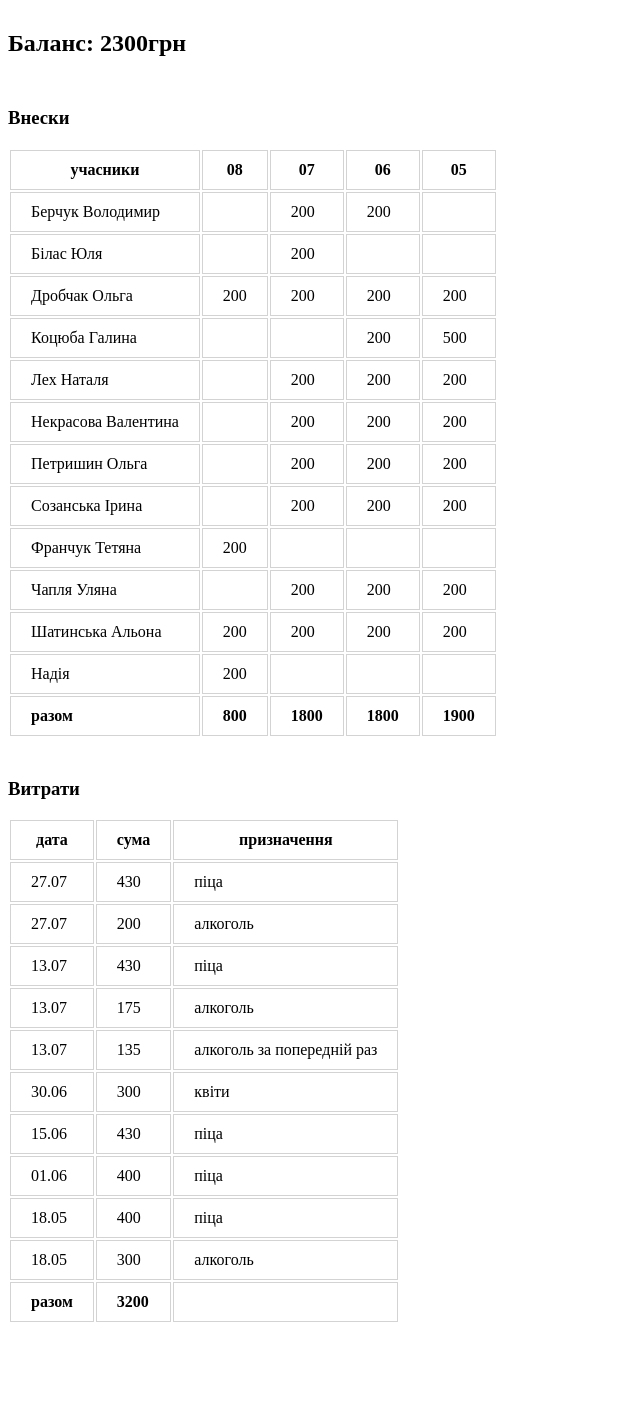
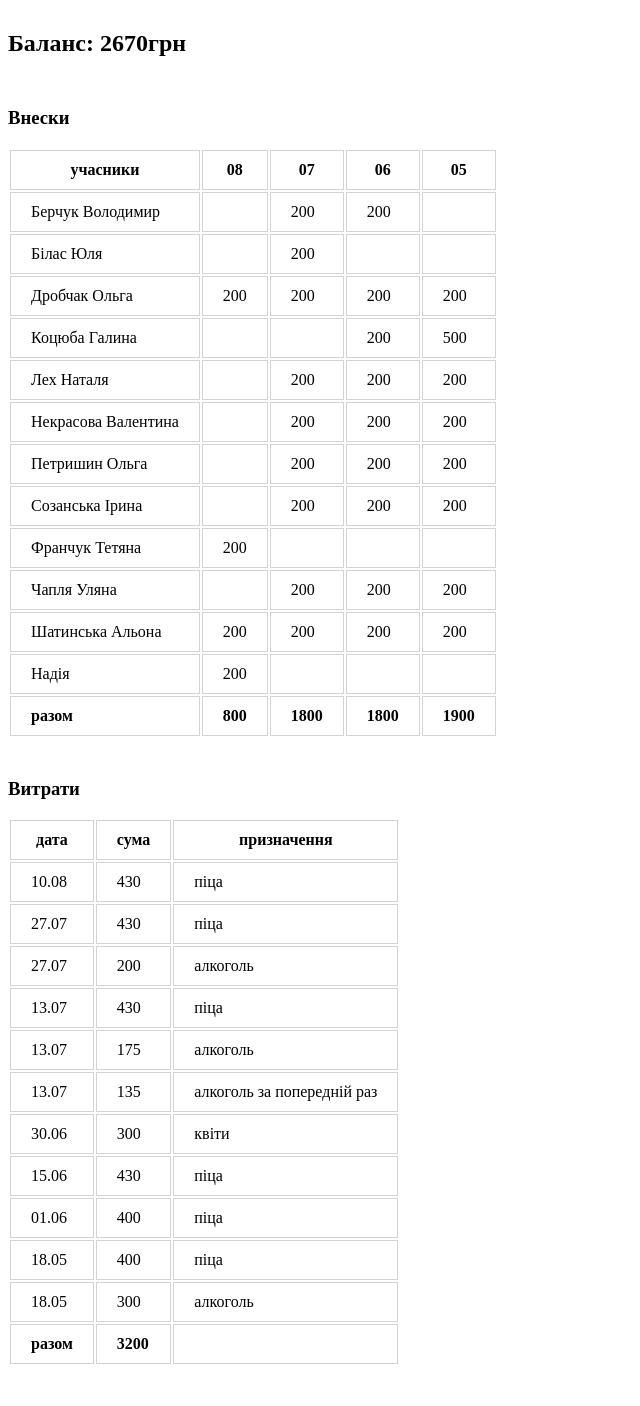
Before and after one commit to shatynska/money.psypra.com, a PHP site: page / in a window 1280 px wide. Shown: the whole page, without its empty margins (0-640 px from the left). Before the commit the page ends 1322 px from the top, so only its background shows below. Run offline with PHP 8.4, Linux system fonts and the light colour scheme.

Commit message:
Add expenses for the month

```diff
--- a/public/index.php
+++ b/public/index.php
@@ -20,7 +20,7 @@
     </style>
 </head>
 <body>
-    <h2>Баланс: 2300грн</h2>
+    <h2>Баланс: 2670грн</h2>
 
     <table style="margin-bottom: 40px;">
         <thead>
@@ -287,6 +287,17 @@
         <tbody>
             <tr>
                 <td>
+                     10.08
+                </td>
+                <td>
+                    430
+                </td>
+                <td>
+                    піца
+                </td>
+            </tr>
+            <tr>
+                <td>
                      27.07
                 </td>
                 <td>
```
